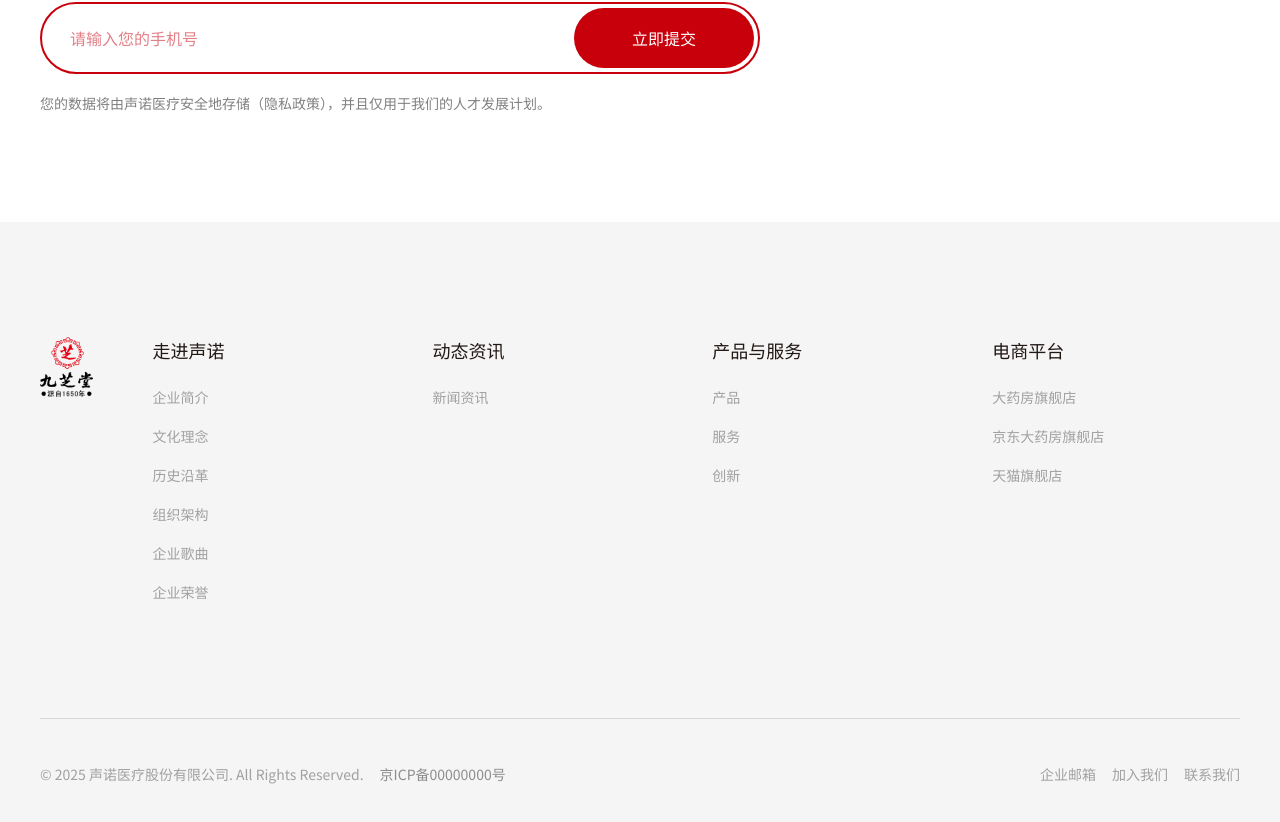
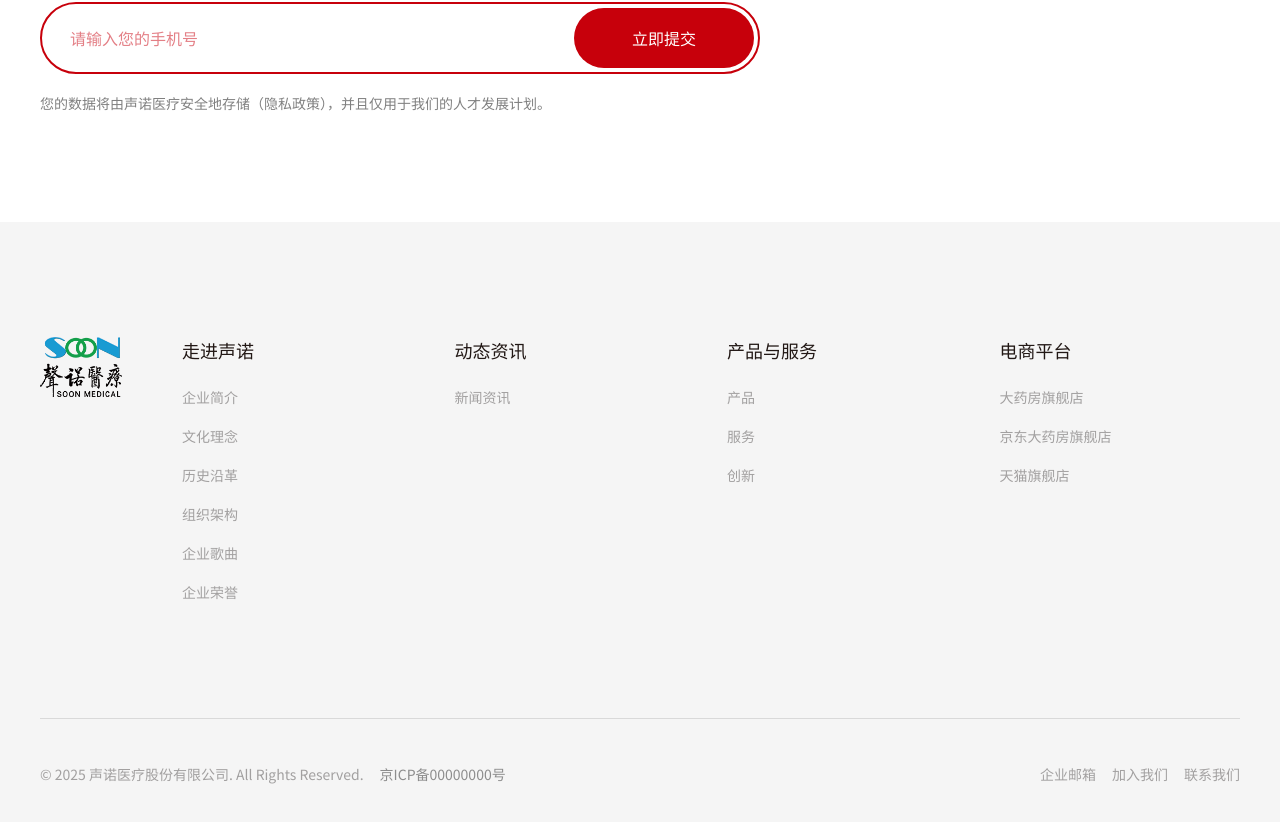
Before and after one commit to wushange/sn-web, a Next.js app: page / in a window 1280 px wide. Shown: the part 5416-6238 px from the top of the page. Built offline with nearby package versions, Linux system fonts and the light colour scheme.

Commit message:
fix: footer 底部 logo 改用青色版本 logo8.png

```diff
--- a/src/components/Footer.tsx
+++ b/src/components/Footer.tsx
@@ -48,7 +48,7 @@ export default function Footer() {
         <div className="flex flex-col md:flex-row py-[60px] md:py-[115px] border-b border-[#d9d9d9]">
           <div className="flex-shrink-0 mb-8 md:mb-0 md:pr-[60px] flex justify-center md:block">
             <Link href="/">
-              <img src="/images/logo-footer.png" alt="声诺医疗" className="h-[60px] w-auto" />
+              <img src="/images/logo8.png" alt="声诺医疗" className="h-[60px] w-auto" />
             </Link>
           </div>
 
```
